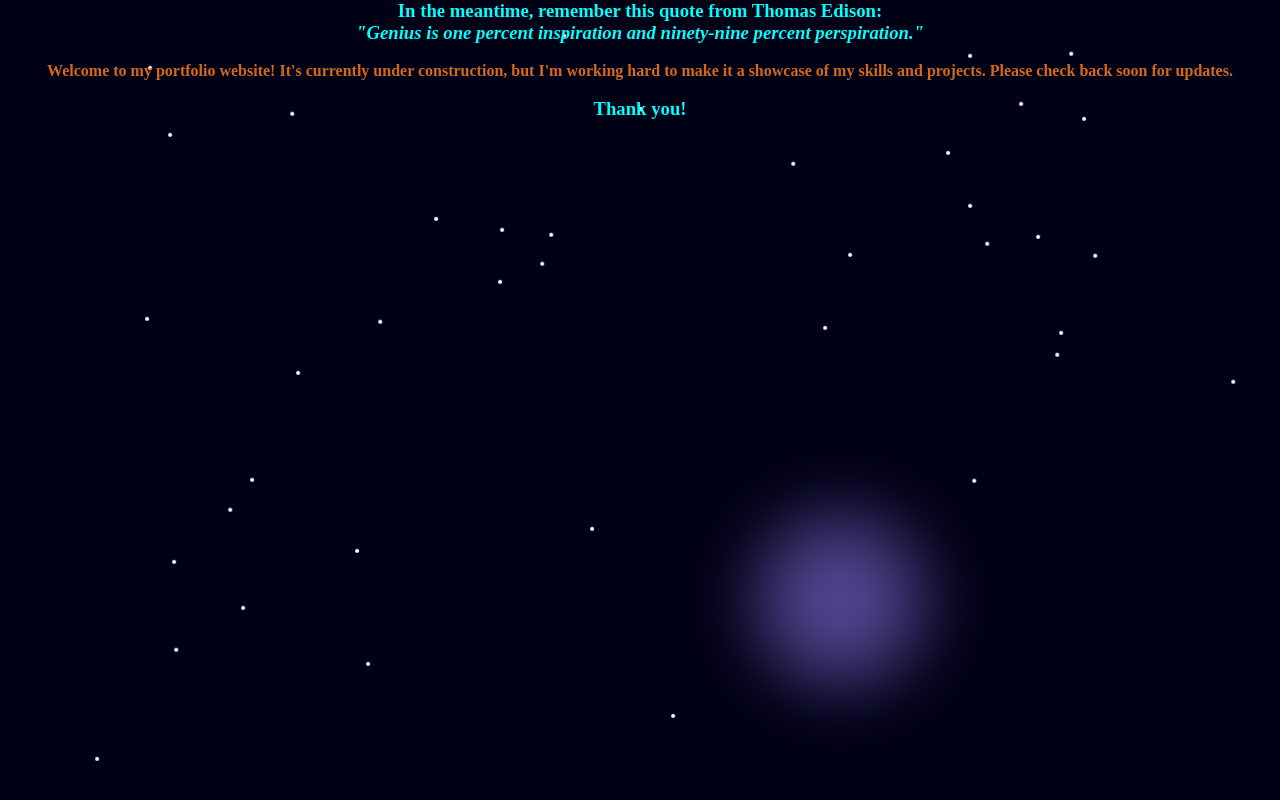
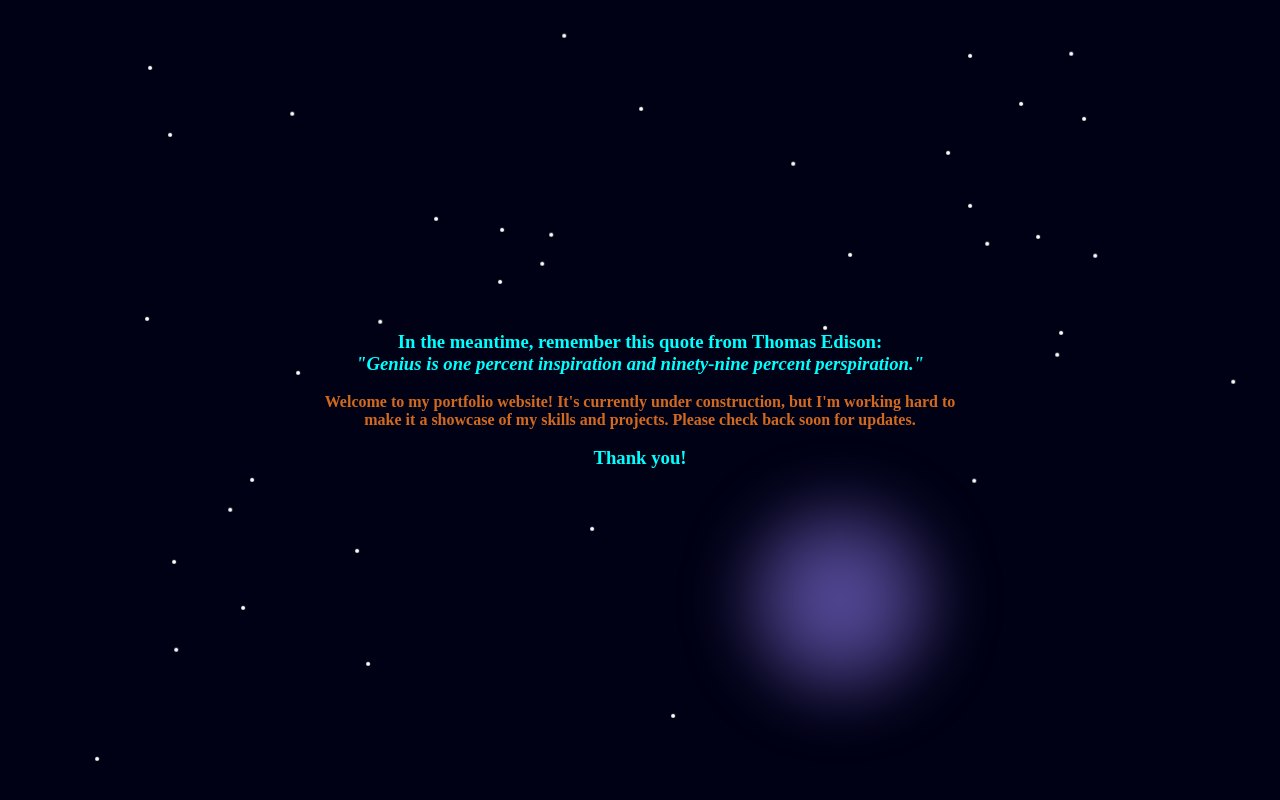
Before and after one commit to gladsonchala/gladsonchala.github.io, a plain HTML site: page index.html in a window 1280 px wide. Drawn offline with Linux system fonts and the light colour scheme.

Commit message:
Update styles.css

```diff
--- a/styles.css
+++ b/styles.css
@@ -68,7 +68,7 @@ h1, h2, h3, h4, h5, h6, p, quote {
   transition: 0.15s ease;
 }
 
-#comingsoon {
+#coming-soon {
   position: absolute;
   top: 50%;
   left: 50%;
```
